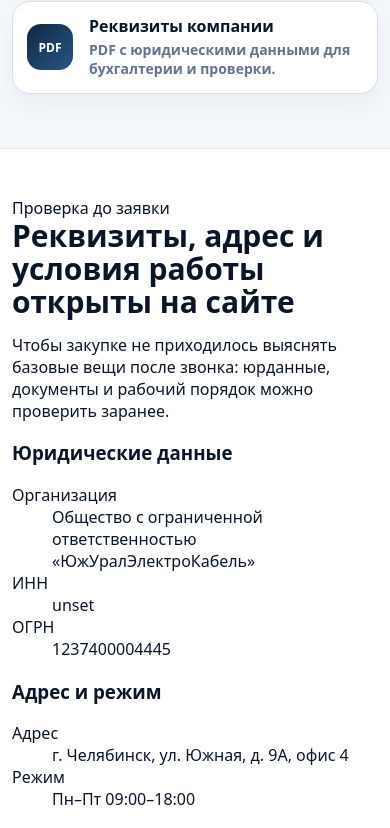
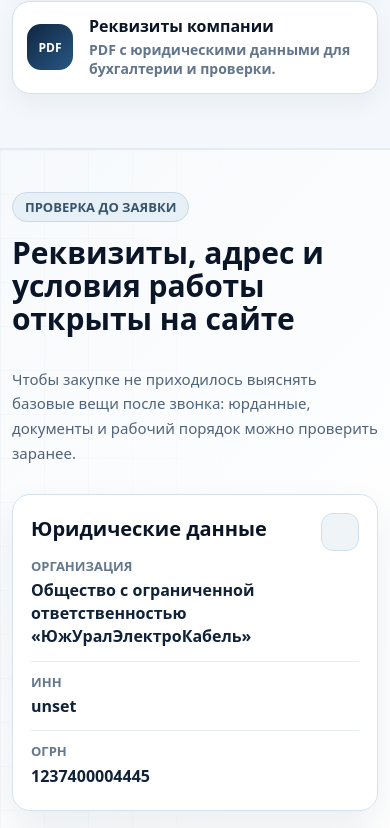
Before and after one commit to Banan234/-, a React (Vite) app: page / in a window 390 px wide. Shown: the part 4436-5264 px from the top of the page. Built offline with nearby package versions, Linux system fonts and the light colour scheme; no server answers.

Commit message:
Add home proof section styles

```diff
--- a/src/styles/sections/home.css
+++ b/src/styles/sections/home.css
@@ -467,6 +467,137 @@
 }
 
 /* =====================
+   PROCUREMENT PROOF
+   ===================== */
+.home-proof {
+  position: relative;
+  overflow: hidden;
+  padding-top: 58px;
+  padding-bottom: 64px;
+  background:
+    linear-gradient(135deg, rgba(246, 249, 252, 0.96) 0%, #ffffff 58%),
+    #ffffff;
+  border-top: 1px solid #e3edf6;
+  border-bottom: 1px solid #e3edf6;
+}
+.home-proof::before {
+  content: '';
+  position: absolute;
+  inset: 0;
+  pointer-events: none;
+  background:
+    linear-gradient(90deg, rgba(53, 85, 109, 0.07) 1px, transparent 1px),
+    linear-gradient(180deg, rgba(53, 85, 109, 0.05) 1px, transparent 1px);
+  background-size: 44px 44px;
+  mask-image: linear-gradient(90deg, #000 0%, transparent 70%);
+  opacity: 0.45;
+}
+.home-proof > .container {
+  position: relative;
+  z-index: 1;
+}
+.home-proof__head {
+  display: grid;
+  grid-template-columns: minmax(0, 1fr) minmax(340px, 0.72fr);
+  gap: 32px;
+  align-items: end;
+  margin-bottom: 28px;
+}
+.home-proof__eyebrow {
+  display: inline-flex;
+  align-items: center;
+  min-height: 30px;
+  padding: 0 12px;
+  margin-bottom: 14px;
+  border-radius: 999px;
+  background: #e8f0f7;
+  border: 1px solid #cad8e5;
+  color: #35556d;
+  font-size: 13px;
+  font-weight: 800;
+  text-transform: uppercase;
+}
+.home-proof__lead {
+  margin: 0;
+  max-width: 560px;
+  color: #4f647b;
+  font-size: 17px;
+  line-height: 1.65;
+}
+.home-proof__grid {
+  display: grid;
+  grid-template-columns: minmax(0, 1.08fr) minmax(0, 0.88fr) minmax(0, 1.04fr);
+  gap: 18px;
+}
+.home-proof__card {
+  position: relative;
+  min-height: 258px;
+  padding: 26px 24px;
+  border: 1px solid #d5e2ee;
+  border-radius: 22px;
+  background: rgba(255, 255, 255, 0.94);
+  box-shadow:
+    0 18px 38px rgba(17, 53, 95, 0.08),
+    inset 0 1px 0 rgba(255, 255, 255, 0.9);
+}
+.home-proof__card::after {
+  content: '';
+  position: absolute;
+  top: 22px;
+  right: 22px;
+  width: 42px;
+  height: 42px;
+  border-radius: 14px;
+  background: #eef4f8;
+  border: 1px solid #d1dfeb;
+}
+.home-proof__title {
+  margin: 0 56px 20px 0;
+  color: #0a1628;
+  font-size: 23px;
+  line-height: 1.15;
+  font-weight: 850;
+}
+.home-proof__details {
+  margin: 0;
+  display: grid;
+  gap: 12px;
+}
+.home-proof__details div {
+  display: grid;
+  grid-template-columns: 116px minmax(0, 1fr);
+  gap: 16px;
+  align-items: baseline;
+  padding-bottom: 12px;
+  border-bottom: 1px solid #e4edf4;
+}
+.home-proof__details div:last-child {
+  padding-bottom: 0;
+  border-bottom: 0;
+}
+.home-proof__details dt {
+  color: #64788e;
+  font-size: 13px;
+  line-height: 1.35;
+  font-weight: 800;
+  text-transform: uppercase;
+}
+.home-proof__details dd {
+  margin: 0;
+  color: #102238;
+  font-size: 17px;
+  line-height: 1.45;
+  font-weight: 750;
+  overflow-wrap: anywhere;
+}
+.home-proof__text {
+  margin: 0;
+  color: #40566d;
+  font-size: 17px;
+  line-height: 1.68;
+}
+
+/* =====================
    QUALITY DOCUMENTS
    ===================== */
 .home-quality-docs {
@@ -767,6 +898,23 @@
     align-items: start;
   }
 
+  .home-proof__head {
+    grid-template-columns: 1fr;
+    align-items: start;
+  }
+
+  .home-proof__lead {
+    max-width: 760px;
+  }
+
+  .home-proof__grid {
+    grid-template-columns: 1fr 1fr;
+  }
+
+  .home-proof__card:first-child {
+    grid-column: 1 / -1;
+  }
+
   .home-quality-docs__head {
     grid-template-columns: 1fr;
     align-items: start;
@@ -853,6 +1001,53 @@
   }
 
   .home-documents__link-title {
+    font-size: 16px;
+  }
+
+  .home-proof {
+    padding-top: 42px;
+    padding-bottom: 46px;
+  }
+
+  .home-proof__lead,
+  .home-proof__text {
+    font-size: 15px;
+  }
+
+  .home-proof__grid {
+    grid-template-columns: 1fr;
+  }
+
+  .home-proof__card:first-child {
+    grid-column: auto;
+  }
+
+  .home-proof__card {
+    min-height: auto;
+    padding: 22px 18px;
+    border-radius: 18px;
+  }
+
+  .home-proof__card::after {
+    top: 18px;
+    right: 18px;
+    width: 36px;
+    height: 36px;
+    border-radius: 12px;
+  }
+
+  .home-proof__title {
+    margin-right: 48px;
+    margin-bottom: 18px;
+    font-size: 20px;
+  }
+
+  .home-proof__details div {
+    grid-template-columns: 1fr;
+    gap: 4px;
+  }
+
+  .home-proof__details dd {
     font-size: 16px;
   }
 
```
